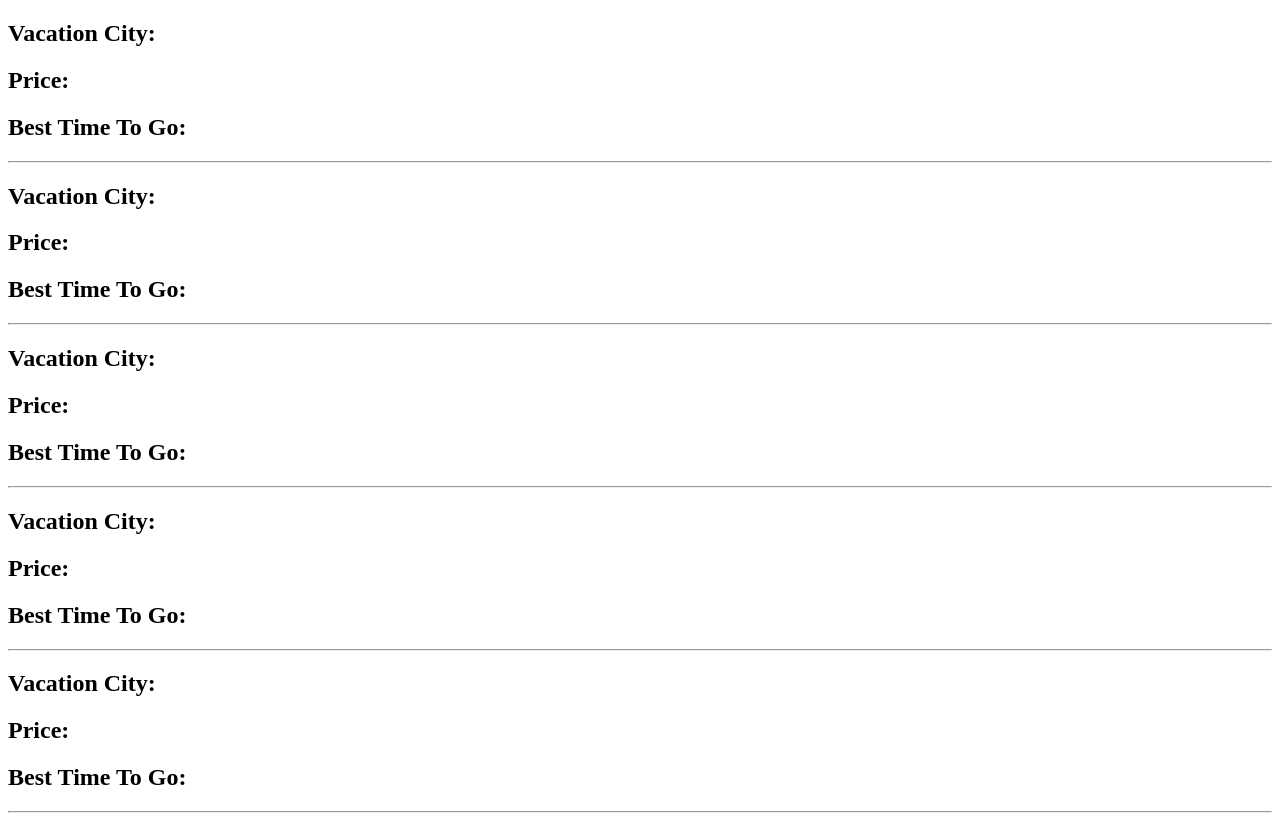
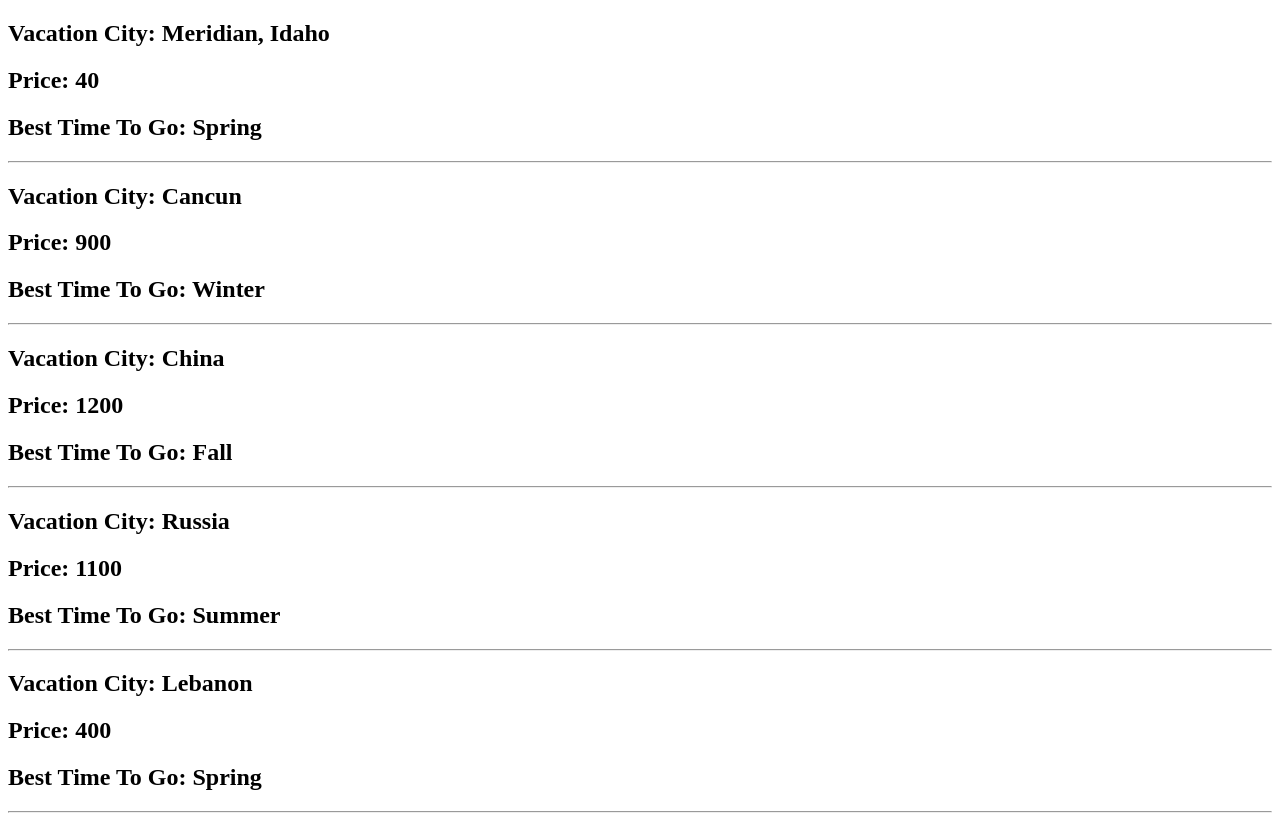
Before and after one commit to Adrian-Walker/Vacation-Spots, a React (Create React App) app: page / in a window 1280 px wide. Built offline with nearby package versions, Linux system fonts and the light colour scheme.

Commit message:
7-29. done w/o style

```diff
--- a/src/Card.js
+++ b/src/Card.js
@@ -4,10 +4,10 @@ import vacationSpots from "./vacations"
 function Card(props) {
     return (
         <div>
-            <h2>Vacation City: {vacationSpots.place}</h2>
-            <h2>Price: {vacationSpots.price}</h2>
-            <h2>Best Time To Go: {vacationSpots.timeToGo}</h2>
-            <hr/>
+            <h2>Vacation City: {props.place}</h2>
+            <h2>Price: {props.price}</h2>
+            <h2>Best Time To Go: {props.timeToGo}</h2>
+            <hr />
         </div>
     )
 }
```
